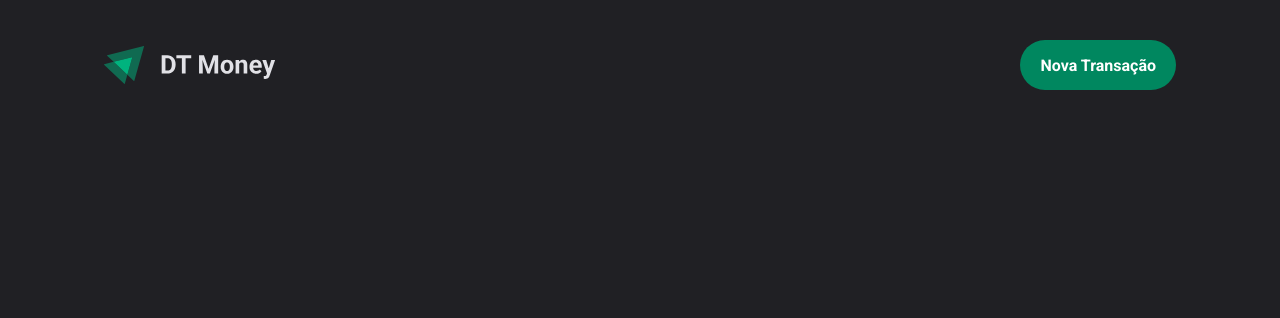
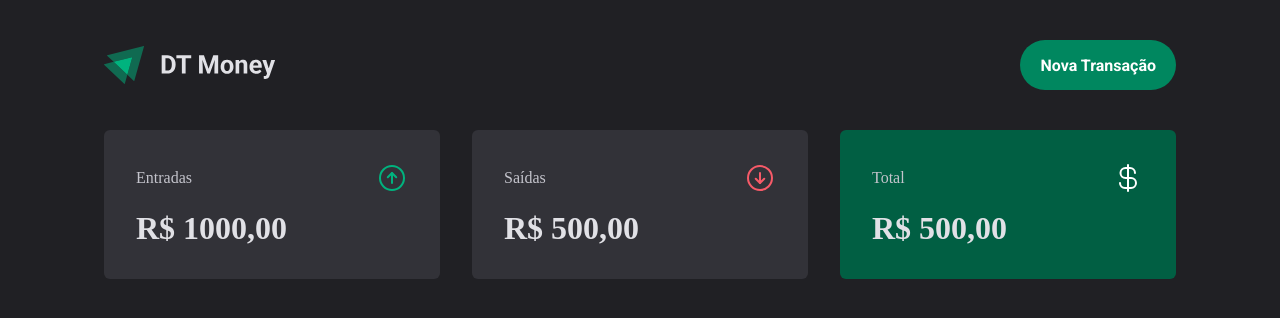
Before and after one commit to Igor-Thiago/DT---Money, a React (Vite) app: page / in a window 1280 px wide. Shown: the top 318 px of the page. Built offline with nearby package versions, Linux system fonts and the light colour scheme.

Commit message:
Componente Summary

```diff
--- a/package.json
+++ b/package.json
@@ -10,6 +10,7 @@
     "preview": "vite preview"
   },
   "dependencies": {
+    "phosphor-react": "^1.4.1",
     "react": "^18.3.1",
     "react-dom": "^18.3.1",
     "styled-components": "^6.1.13"
--- /dev/null
+++ b/src/components/Summary/index.tsx
@@ -0,0 +1,35 @@
+import { ArrowCircleDown, ArrowCircleUp, CurrencyDollar } from "phosphor-react";
+import { SummaryCard, SummaryContainer } from "./styles";
+
+export function Summary() {
+    return (
+        <SummaryContainer>
+            <SummaryCard>
+                <header>
+                    <span>Entradas</span>
+                    <ArrowCircleUp size={32} color="#00b37e" />
+                </header>
+                <strong>R$ 1000,00</strong>
+
+            </SummaryCard>
+            <SummaryCard>
+                <header>
+                    <span>Saídas</span>
+                    <ArrowCircleDown size={32} color="#f75a68" />
+                </header>
+                <strong>R$ 500,00</strong>
+            </SummaryCard>
+
+            <SummaryCard variant="green">
+                <header>
+                    <span>Total</span>
+                    <CurrencyDollar size={32} color="#fff" />
+                </header>
+                <strong>R$ 500,00</strong>
+            </SummaryCard>
+
+
+
+        </SummaryContainer>
+    )
+}
--- /dev/null
+++ b/src/components/Summary/styles.ts
@@ -0,0 +1,50 @@
+import styled, { css } from "styled-components";
+
+export const SummaryContainer = styled.section`
+    width: 100%;
+    max-width: 1120px;
+    margin: 0 auto;
+    padding: 0 1.5rem;
+
+    display: grid;
+    grid-template-columns: repeat(3, 1fr);
+    gap: 2rem;
+
+    margin-top: -5rem;
+
+
+`
+
+// abaixo uma interface para tipar a propriedade variant do componente SummaryCard
+// ele foi passado como propriedade na constante de estilização SummaryCard
+interface SummaryCardProps {
+    variant?: 'green';
+}
+
+export const SummaryCard = styled.div<SummaryCardProps>`
+    background: ${props => props.theme['gray-600']};
+    border-radius: 6px;
+    padding: 2rem;
+
+    header {
+        display: flex;
+        align-items: center;
+        justify-content: space-between;
+        color: ${props => props.theme['gray-300']};
+
+    }
+
+    strong {
+        display: block;
+        margin-top: 1rem;
+        font-size: 2rem;
+
+    }
+
+
+    //abaixo uma condicional para mudar a cor do card de acordo com a propriedade variant
+    //que foi passada no componente SummaryCard no arquivo index.tsx da pasta Summary
+    ${props => props.variant === 'green' && css`
+        background: ${props.theme['green-700']};
+    `}
+`
--- a/src/pages/Transactions/index.tsx
+++ b/src/pages/Transactions/index.tsx
@@ -1,9 +1,11 @@
 import { Header } from "../../components/Header";
+import { Summary } from "../../components/Summary";
 
 export function Transactions() {
     return (
         <div>
             <Header />
+            <Summary />
         </div>
     )
 }
```
Also changed, not shown: 1 other file (tests, documents, lock files or other folders).
